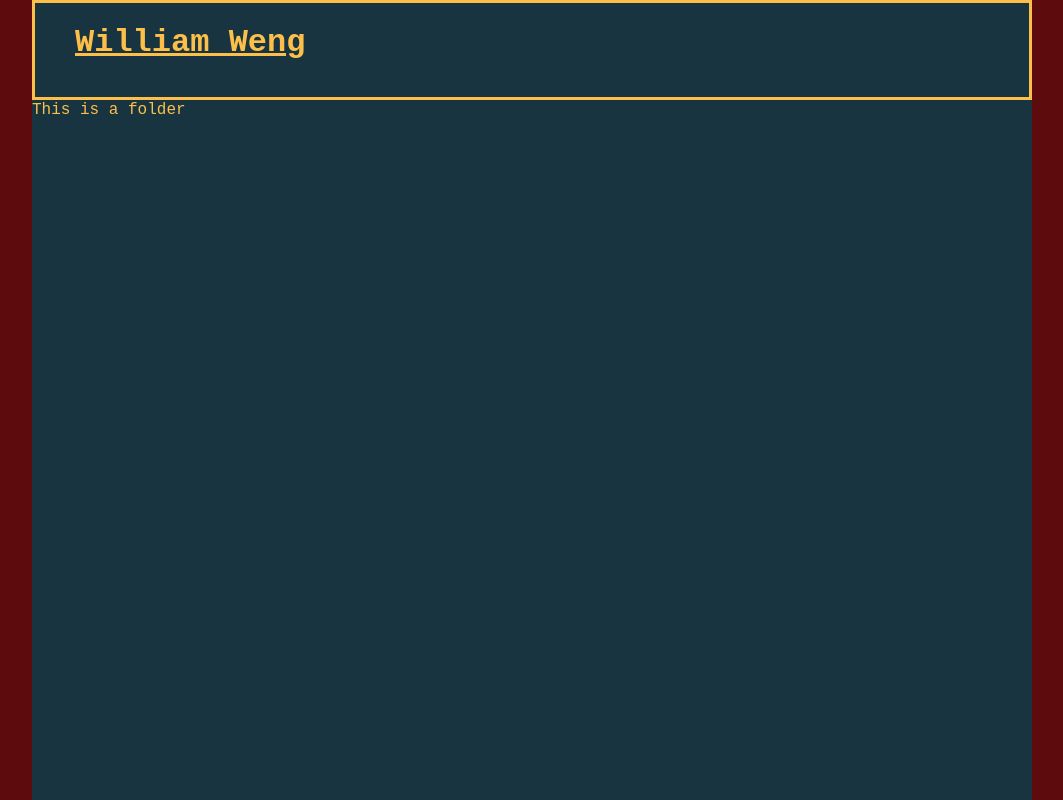
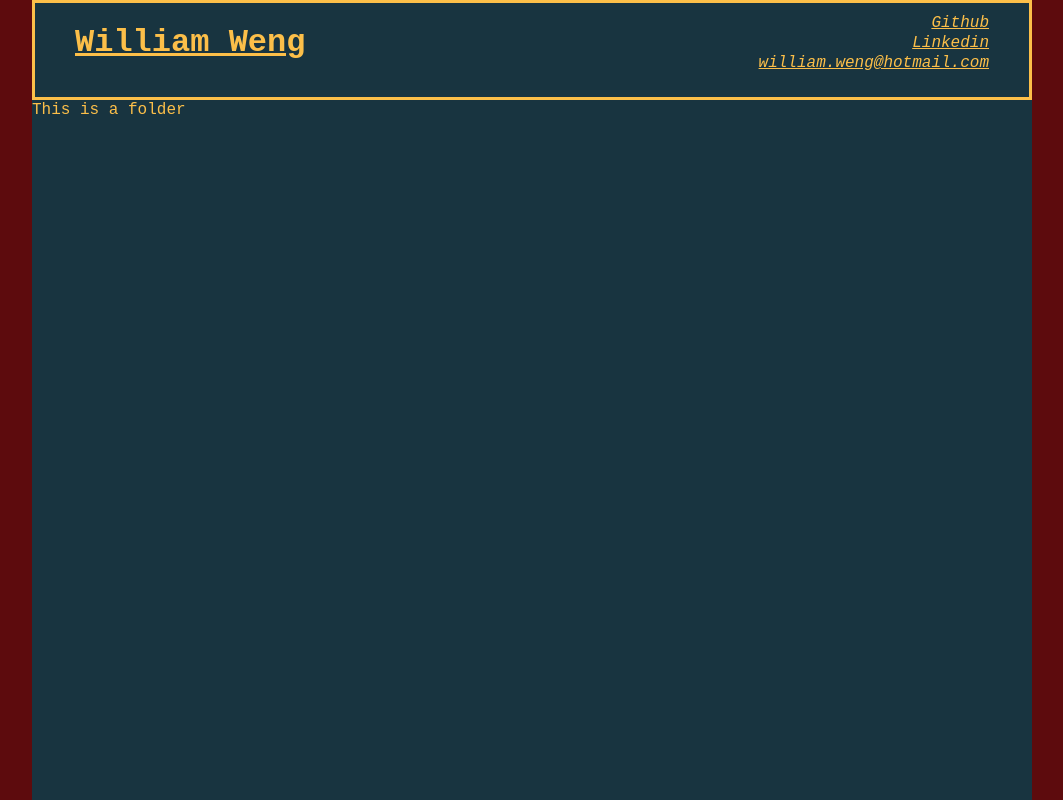
Before and after one commit to will-weng/will-weng.github.io, a React (Create React App) app: page / in a window 1280 px wide. Shown: the whole page, without its empty margins (108-1171 px from the left). Built offline with nearby package versions, Linux system fonts and the light colour scheme; the HTML template or start-up script is replaced by a standard one.

Commit message:
Put contacts into header

```diff
--- a/package.json
+++ b/package.json
@@ -16,6 +16,7 @@
     "react-dom": "^18.2.0",
     "react-router": "^7.6.2",
     "react-scripts": "5.0.1",
+    "react-tooltip": "^5.29.1",
     "styled-components": "^6.1.6",
     "typescript": "^4.9.5",
     "web-vitals": "^2.1.4"
--- a/src/Header.tsx
+++ b/src/Header.tsx
@@ -1,7 +1,10 @@
 import styled from "styled-components";
+import Address from "./components/Address";
 
 const HeaderStyle = styled.header`
     position: fixed;
+    display: flex;
+    justify-content: space-between;
     padding-top: 10px;
     left: 0;
     right: 0;
@@ -33,6 +36,7 @@ function Header() {
                     William Weng
                 </StyledH1>
             </a>
+            <Address />
         </HeaderStyle>
     );
 }
--- a/src/components/Address.tsx
+++ b/src/components/Address.tsx
@@ -1,15 +1,43 @@
+import { Tooltip } from "react-tooltip";
 import styled from "styled-components";
 
 const AddressStyle = styled.address`
-    margin-top: auto;
+    text-align: right;
 `
 
 function Address() {
+    const handleCopy = () => {
+        navigator.clipboard.writeText("william.weng@hotmail.com");
+    };
+
     return (
         <AddressStyle>
-            <h1>Contacts</h1>
-            Find my github at: <a href="https://github.com/will-weng"> My github!</a> <br />
-            Email me at: <a href="mailto:william.weng@hotmail.com">william.weng@hotmail.com</a>
+            <a href="https://github.com/will-weng"
+                target="_blank"
+                rel="noopener noreferrer">
+                Github
+            </a>
+            <br />
+            <a href="https://www.linkedin.com/in/will-weng/"
+                title="https://www.linkedin.com/in/will-weng/"
+                target="_blank"
+                rel="noopener noreferrer">
+                Linkedin
+            </a>
+            <br />
+            <span
+                className="my-email"
+                onClick={handleCopy}
+                style={{ cursor: 'pointer', textDecoration: 'underline' }}
+                data-tooltip-id="copied-tooltip">
+                william.weng@hotmail.com
+            </span>
+            <Tooltip
+                id="my-tooltip"
+                anchorSelect=".my-email"
+                content="copied!"
+                openOnClick
+            />
         </AddressStyle>
     );
 }
```
Also changed, not shown: 1 other file (tests, documents, lock files or other folders).
